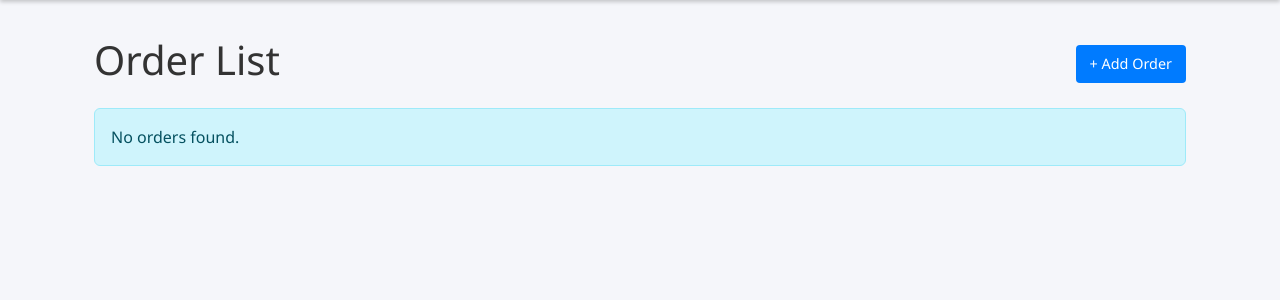
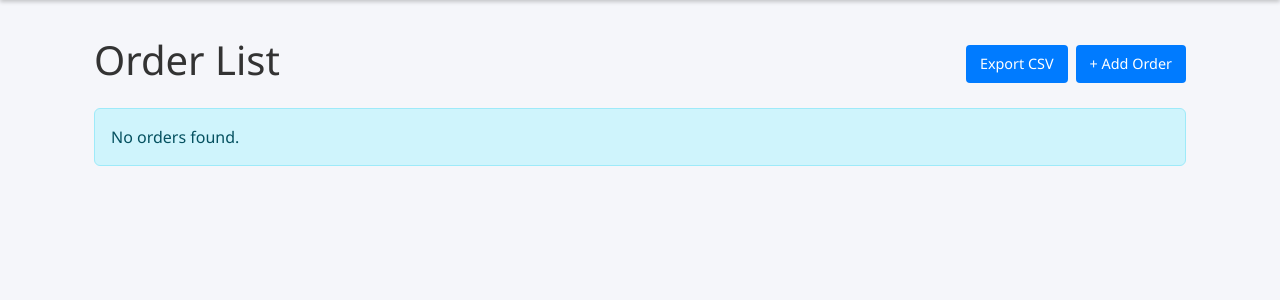
Before and after one commit to WM0307/client-order-system, a Django app: page /orders/ in a window 1280 px wide. Shown: the part 68-368 px from the top of the page. Run offline with Django 4.2, Linux system fonts and the light colour scheme; data that the repository does not hold is empty; some libraries are stand-ins or nearby versions.

Commit message:
Added csv export

```diff
--- a/orders/templates/clients/client_list.html
+++ b/orders/templates/clients/client_list.html
@@ -3,7 +3,10 @@
 <div class="container mt-4">
     <div class="d-flex justify-content-between align-items-center mb-3">
         <h1>Client List</h1>
-        <a href="{% url 'client_add' %}" class="btn btn-success">+ Add Client</a>
+        <div class="d-flex gap-2">
+            <a href="{% url 'export_clients_csv' %}" class="btn btn-success">Export CSV</a>
+            <a href="{% url 'client_add' %}" class="btn btn-success">+ Add Client</a>
+        </div>
     </div>
 
     <table class="table table-striped table-hover">
--- a/orders/templates/orders/order_list.html
+++ b/orders/templates/orders/order_list.html
@@ -3,7 +3,10 @@
 <div class="container mt-4">
     <div class="d-flex justify-content-between align-items-center mb-3">
         <h1>Order List</h1>
-        <a href="{% url 'order_add' %}" class="btn btn-success">+ Add Order</a>
+        <div class="d-flex gap-2">
+            <a href="{% url 'export_orders_csv' %}" class="btn btn-success">Export CSV</a>
+            <a href="{% url 'order_add' %}" class="btn btn-primary">+ Add Order</a>
+        </div>
     </div>
 
     {% if orders %}
--- a/orders/urls.py
+++ b/orders/urls.py
@@ -13,4 +13,7 @@ urlpatterns = [
     path('orders/add/', views.order_create, name='order_add'),
     path('orders/<int:pk>/edit/', views.order_update, name='order_edit'),
     path('orders/<int:pk>/delete/', views.order_delete, name='order_delete'),
+
+    path('clients/export/', views.export_clients_csv, name='export_clients_csv'),
+    path('orders/export/', views.export_orders_csv, name='export_orders_csv'),
 ]
--- a/orders/views.py
+++ b/orders/views.py
@@ -1,3 +1,5 @@
+import csv
+from django.http import HttpResponse
 from django.shortcuts import render, get_object_or_404, redirect
 from .models import Client, Order
 from django.contrib.auth.decorators import login_required
@@ -96,3 +98,42 @@ def order_delete(request, pk):
     order = get_object_or_404(Order, pk=pk)
     order.delete()
     return redirect('order_list')
+
+def export_clients_csv(request):
+    response = HttpResponse(content_type='text/csv')
+    response['Content-Disposition'] = 'attachment; filename="clients.csv"'
+
+    writer = csv.writer(response)
+    writer.writerow(['ID', 'Name', 'Email', 'Phone', 'Company', 'Created At'])
+
+    for client in Client.objects.all():
+        writer.writerow([
+            client.id,
+            client.name,
+            client.email,
+            client.phone,
+            client.company,
+            client.created_at.strftime('%Y-%m-%d %H:%M'),
+        ])
+
+    return response
+
+def export_orders_csv(request):
+    response = HttpResponse(content_type='text/csv')
+    response['Content-Disposition'] = 'attachment; filename="orders.csv"'
+
+    writer = csv.writer(response)
+    writer.writerow(['ID', 'Client', 'Title', 'Status', 'Amount', 'Created By', 'Created At'])
+
+    for order in Order.objects.all():
+        writer.writerow([
+            order.id,
+            order.client.name,
+            order.title,
+            order.status,
+            order.amount,
+            order.created_by.username if order.created_by else '',
+            order.created_at.strftime('%Y-%m-%d %H:%M'),
+        ])
+
+    return response
```
